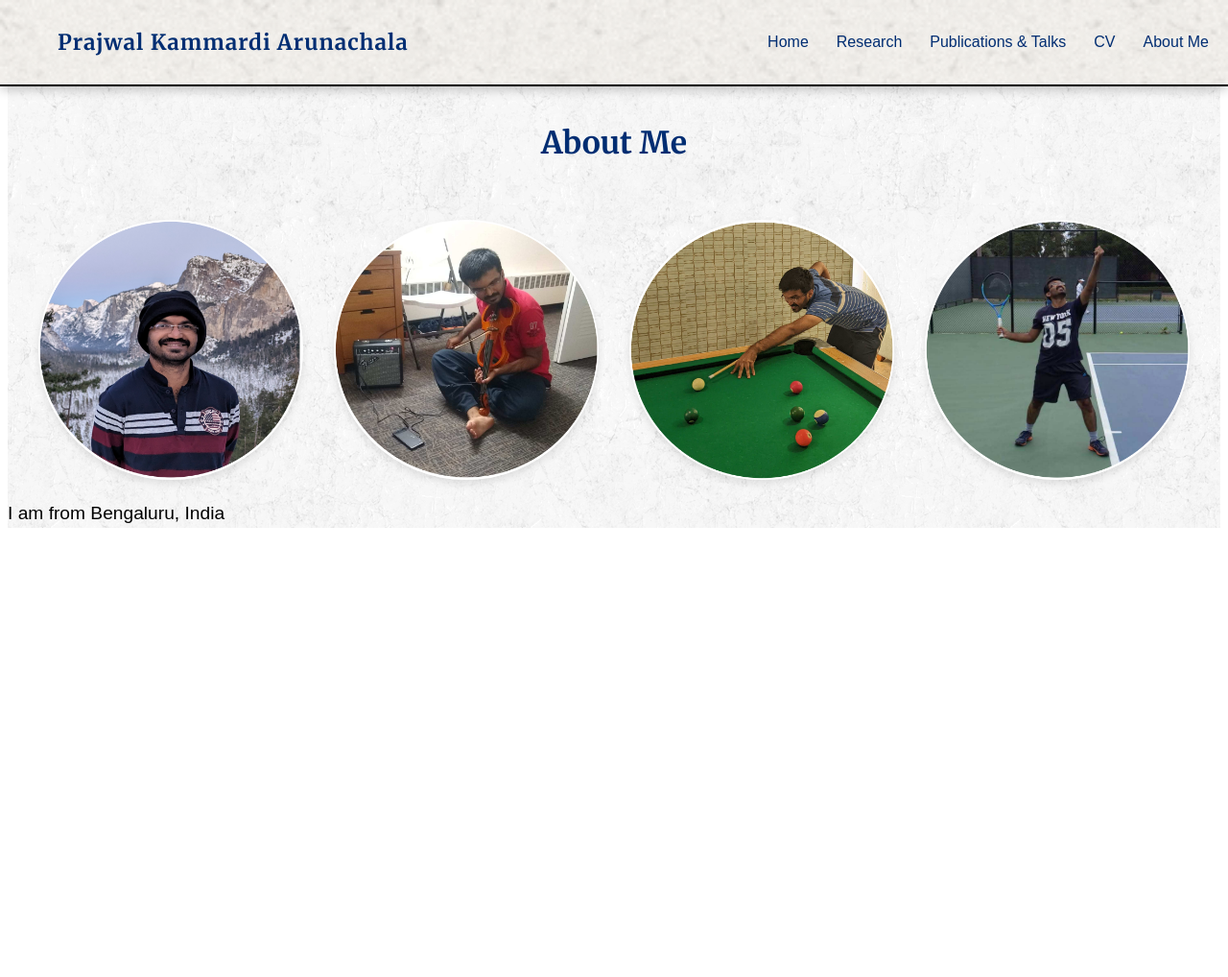
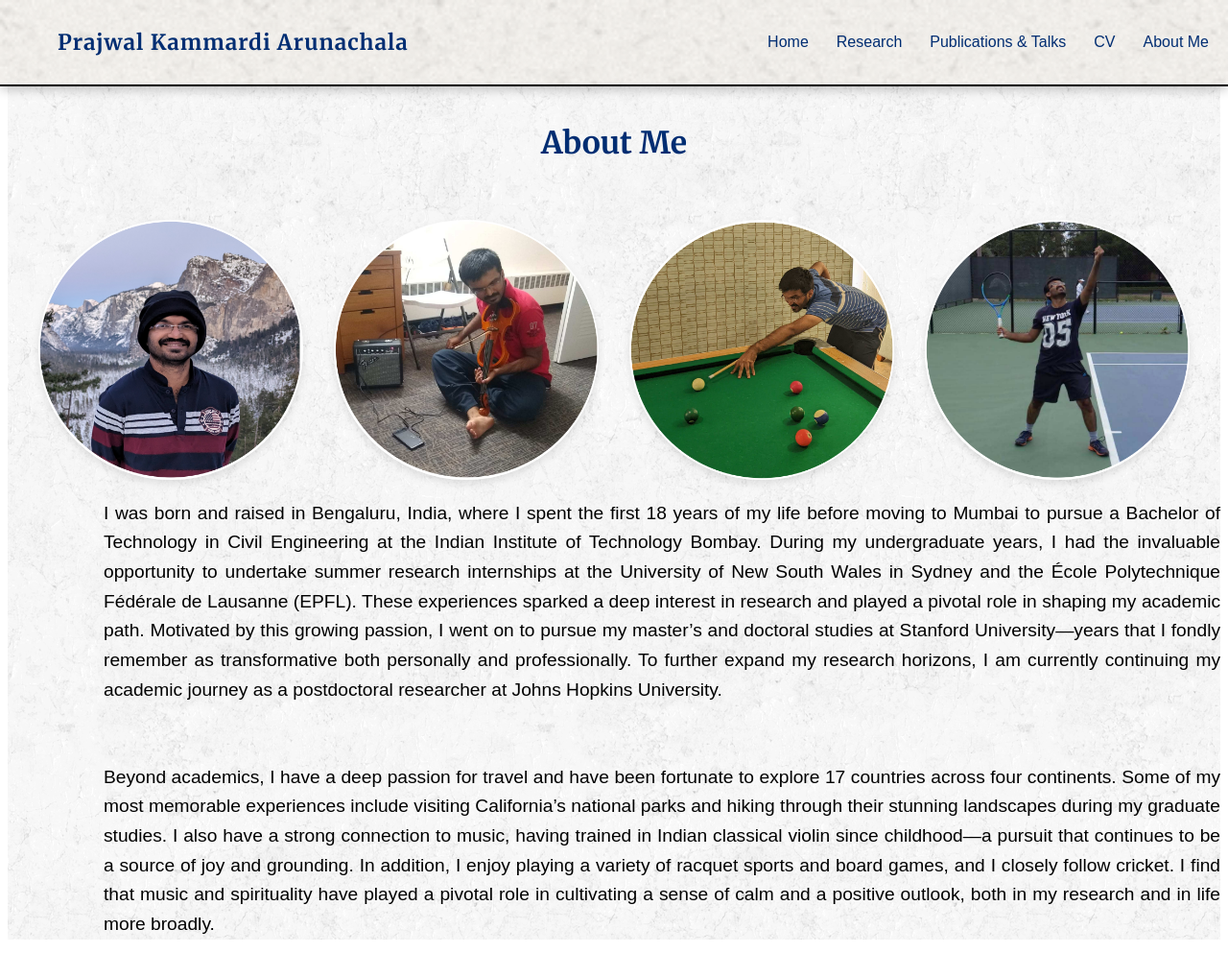
Before and after one commit to prajwalka/prajwalka.github.io, a Jekyll site: the page built from about.md, in a window 1280 px wide and 1039 px high. Shown: the top 1018 px of the window at 96% size. Built offline with Jekyll 4.4.1, drawn with Linux system fonts in a browser that asks for light colours; some web fonts are replaced.

Commit message:
Updating research

```diff
--- a/about.md
+++ b/about.md
@@ -14,6 +14,10 @@ permalink: /about/
 
 <div class="about-me">
   <p>
-    I am from Bengaluru, India
+    I was born and raised in Bengaluru, India, where I spent the first 18 years of my life before moving to Mumbai to pursue a Bachelor of Technology in Civil Engineering at the Indian Institute of Technology Bombay. During my undergraduate years, I had the invaluable opportunity to undertake summer research internships at the University of New South Wales in Sydney and the École Polytechnique Fédérale de Lausanne (EPFL). These experiences sparked a deep interest in research and played a pivotal role in shaping my academic path. Motivated by this growing passion, I went on to pursue my master’s and doctoral studies at Stanford University—years that I fondly remember as transformative both personally and professionally. To further expand my research horizons, I am currently continuing my academic journey as a postdoctoral researcher at Johns Hopkins University.
+  </p>
+
+  <p>
+    Beyond academics, I have a deep passion for travel and have been fortunate to explore 17 countries across four continents. Some of my most memorable experiences include visiting California’s national parks and hiking through their stunning landscapes during my graduate studies. I also have a strong connection to music, having trained in Indian classical violin since childhood—a pursuit that continues to be a source of joy and grounding. In addition, I enjoy playing a variety of racquet sports and board games, and I closely follow cricket. I find that music and spirituality have played a pivotal role in cultivating a sense of calm and a positive outlook, both in my research and in life more broadly.
   </p>
 </div>
--- a/assets/style.css
+++ b/assets/style.css
@@ -391,7 +391,19 @@ p {
   object-fit: cover;
 }
 
-.bout-me p {
+@media (max-width: 768px) {
+  .image-row img {
+    width: 48%; /* 2 per row on tablets */
+  }
+}
+
+@media (max-width: 480px) {
+  .image-row img {
+    width: 100%; /* 1 per row on phones */
+  }
+}
+
+.about-me p {
   font-family: 'Computer Modern Sans', sans-serif;
   font-size: 1.2em;
   text-align: justify;
```
